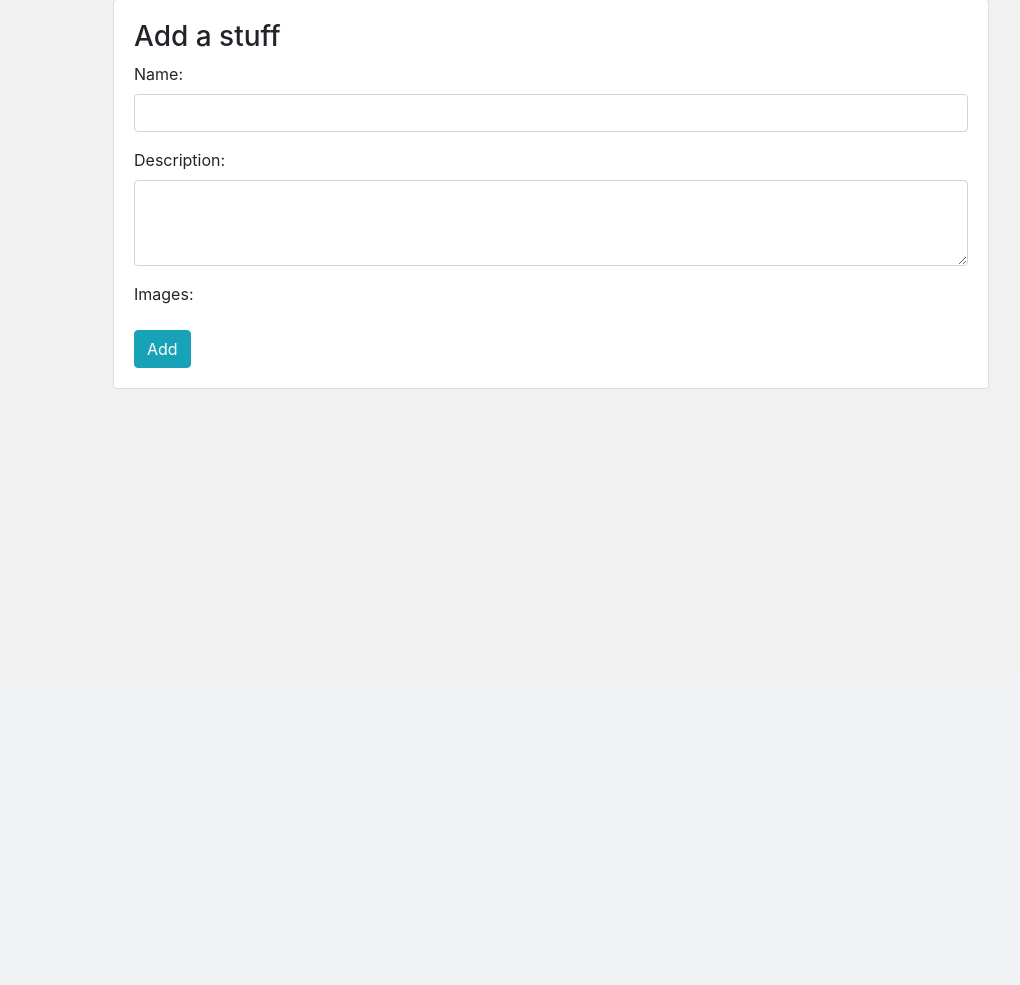
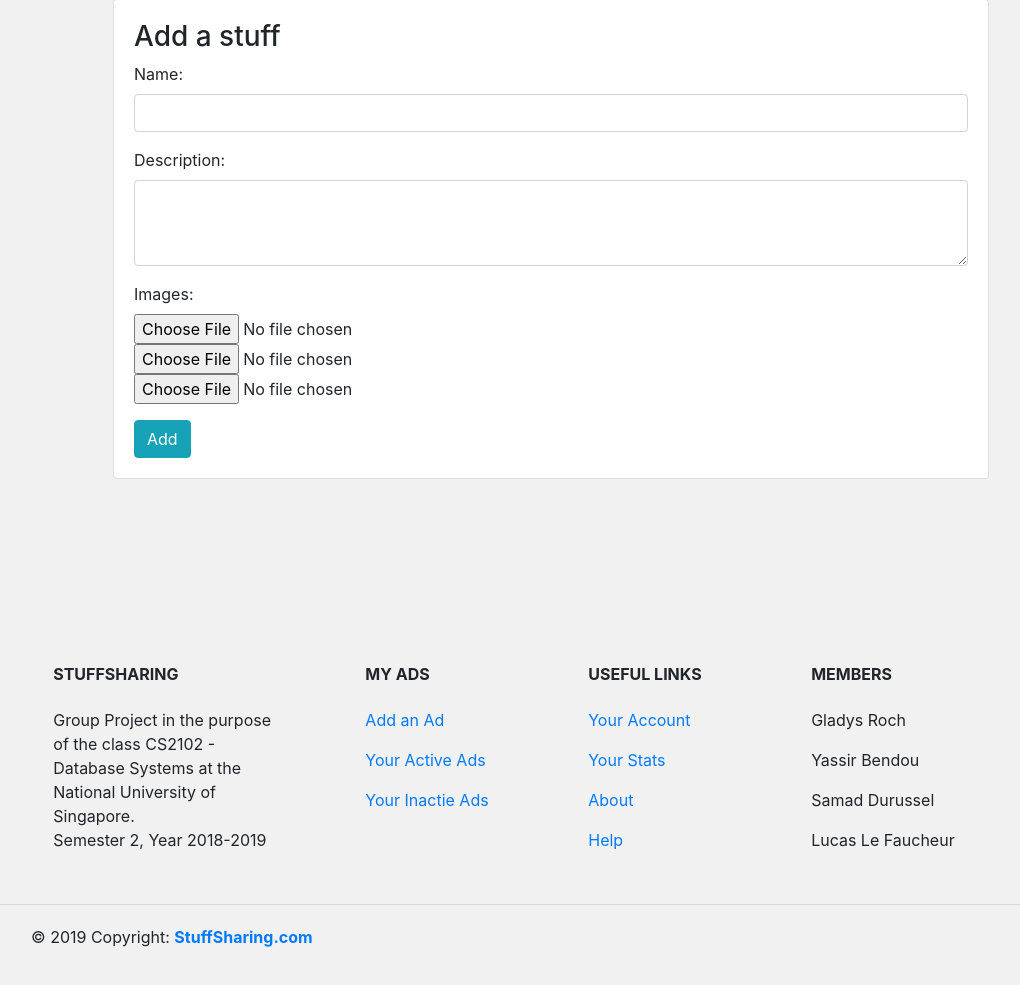
Before and after one commit to lucaslefaucheur/cs2102StuffSharing, a Django app: page /myadsadd/ in a window 1280 px wide. Shown: the part 125-1110 px from the top of the page, without its empty margins (89-1109 px from the left). Before the commit the page ends 514 px from the top, so only its background shows below. Run offline with Django 3.2, Linux system fonts and the light colour scheme; some libraries are stand-ins or nearby versions.

Commit message:
added footer

```diff
--- a/django_project/stuffsharing/templates/stuffsharing/base.html
+++ b/django_project/stuffsharing/templates/stuffsharing/base.html
@@ -41,6 +41,57 @@
 
     {% block content %} {% endblock content %}
 
+    <br><br><br><br><br>
+
+    <footer class="page-footer font-small mdb-color pt-4">
+        <div class="container text-center text-md-left">
+            <div class="row text-center text-md-left mt-3 pb-3">
+                <div class="col-md-3 col-lg-3 col-xl-3 mx-auto mt-3">
+                    <h6 class="text-uppercase mb-4 font-weight-bold">StuffSharing</h6>
+                    <p>Group Project in the purpose of the class CS2102 - Database Systems at the National University of Singapore.<br>Semester 2, Year 2018-2019</p>
+                </div>
+
+                <hr class="w-100 clearfix d-md-none">
+                <div class="col-md-2 col-lg-2 col-xl-2 mx-auto mt-3">
+                    <h6 class="text-uppercase mb-4 font-weight-bold">My Ads</h6>
+                    <p><a href="#!">Add an Ad</a></p>
+                    <p><a href="#!">Your Active Ads</a></p>
+                    <p><a href="#!">Your Inactie Ads</a></p>
+                    <p><a href="#!"></a></p>
+                </div>
+
+                <hr class="w-100 clearfix d-md-none">
+                <div class="col-md-3 col-lg-2 col-xl-2 mx-auto mt-3">
+                    <h6 class="text-uppercase mb-4 font-weight-bold">Useful links</h6>
+                    <p><a href="#!">Your Account</a></p>
+                    <p><a href="#!">Your Stats</a></p>
+                    <p><a href="#!">About</a></p>
+                    <p><a href="#!">Help</a></p>
+                </div>
+
+                <hr class="w-100 clearfix d-md-none">
+                <div class="col-md-4 col-lg-3 col-xl-3 mx-auto mt-3">
+                    <h6 class="text-uppercase mb-4 font-weight-bold">Members</h6>
+                    <p>Gladys Roch</p>
+                    <p>Yassir Bendou</p>
+                    <p>Samad Durussel</p>
+                    <p>Lucas Le Faucheur</p>
+                </div>
+            </div>
+
+            <hr>
+            <div class="row d-flex align-items-center">
+                <div class="col-md-7 col-lg-8">
+                    <p class="text-center text-md-left">© 2019 Copyright:
+                        <a href="{% url 'stuffsharing-home' %}">
+                            <strong>StuffSharing.com</strong>
+                        </a>
+                    </p>
+                </div>
+            </div>
+        </div>
+    </footer>
+
     <script src="https://code.jquery.com/jquery-3.3.1.slim.min.js" integrity="sha384-q8i/X+965DzO0rT7abK41JStQIAqVgRVzpbzo5smXKp4YfRvH+8abtTE1Pi6jizo" crossorigin="anonymous"></script>
     <script src="https://cdnjs.cloudflare.com/ajax/libs/popper.js/1.14.7/umd/popper.min.js" integrity="sha384-UO2eT0CpHqdSJQ6hJty5KVphtPhzWj9WO1clHTMGa3JDZwrnQq4sF86dIHNDz0W1" crossorigin="anonymous"></script>
     <script src="https://stackpath.bootstrapcdn.com/bootstrap/4.3.1/js/bootstrap.min.js" integrity="sha384-JjSmVgyd0p3pXB1rRibZUAYoIIy6OrQ6VrjIEaFf/nJGzIxFDsf4x0xIM+B07jRM" crossorigin="anonymous"></script>
--- a/django_project/stuffsharing/templates/stuffsharing/home.html
+++ b/django_project/stuffsharing/templates/stuffsharing/home.html
@@ -29,4 +29,5 @@
 
   </div>
 
+    <br><br><br><br><br><br><br><br><br><br>
 {% endblock content %}
--- a/django_project/stuffsharing/templates/stuffsharing/myadsadd.html
+++ b/django_project/stuffsharing/templates/stuffsharing/myadsadd.html
@@ -40,7 +40,10 @@
                 <textarea class="form-control" rows="3"></textarea>
             </div>
             <div class="form-group">
-                <label>Images:</label>
+                <label>Images:</label><br>
+                <input type="file" name="pic" accept="image/*"><br>
+                <input type="file" name="pic" accept="image/*"><br>
+                <input type="file" name="pic" accept="image/*">
             </div>
 
             <button type="submit" class="btn btn-info">Add</button>
```
